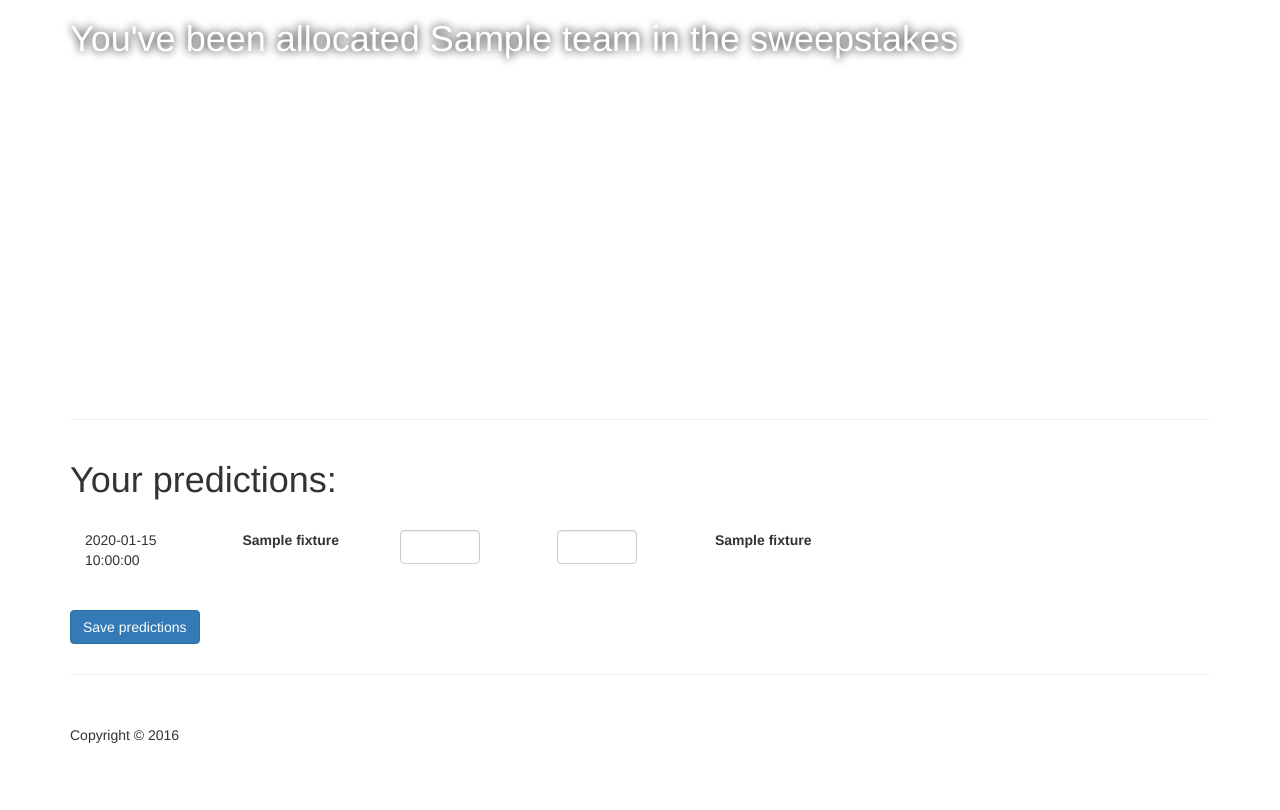
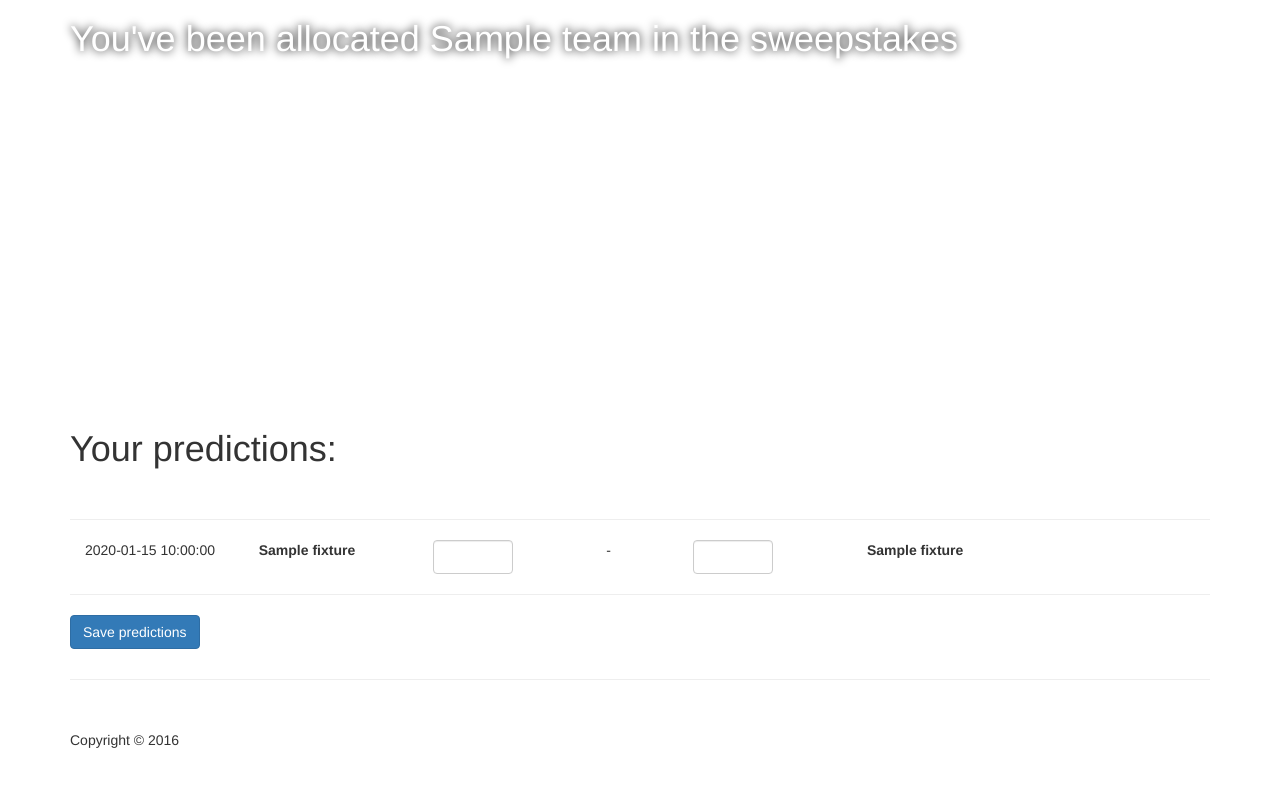
Before and after one commit to oliviervg1/euro2016-predictions, a Flask app: template src/templates/index.html in a window 1280 px wide. Shown: the part 81-891 px from the top of the page. Before the commit the page ends 824 px from the top, so only its background shows below. Run offline with Flask 2, Linux system fonts and the light colour scheme; tables that the repository leaves empty hold one stand-in row (values such as "Sample post"); the template is opened without the code that fills it: values that come from a table or form of the project are taken from there, most other values are stand-ins (such as "Sample title", 1, 10 or a date in 2020); parts of the project's set-up code (start-up, migrations or seed data) failed here and were passed over; some libraries are stand-ins or nearby versions.

Commit message:
Some more formatting fixes

```diff
--- a/src/static/css/business-frontpage.css
+++ b/src/static/css/business-frontpage.css
@@ -46,6 +46,10 @@ body {
     width: 80px !important;
 }
 
+.text-margin-top {
+    margin-top: 30px;
+}
+
 .text-margin-bottom {
     margin-bottom: 30px;
 }
--- a/src/templates/index.html
+++ b/src/templates/index.html
@@ -56,19 +56,19 @@
     <!-- Page Content -->
     <div class="container">
 
-        <hr>
-
         <div class="row">
             <div class="col-sm-12">
-                <h1 class="text-margin-bottom">Your predictions:</h1>
+                <h1 class="text-margin-top text-margin-bottom">Your predictions:</h1>
             </div>
         </div>
+
+        <hr>
 
         <form class="form-inline">
             {% for fixture in fixtures %}
             {% set game = fixture.homeTeamName + '_' + fixture.awayTeamName %}
-            <div class="row text-margin-bottom">
-                <div class="col-sm-10">
+            <div class="row">
+                <div class="col-sm-11">
                     <div class="form-group form-group-width">
                         <div class="col-sm-2">
                             <p>{{ fixture.date }}</p>
@@ -80,6 +80,9 @@
                             <input type="hidden" name="home_team_{{ loop.index }}" value="{{ fixture.homeTeamName }}">
                             <input type="number" min="0" name="home_score_{{ loop.index }}" class="form-control form-width" id="home_score_{{ loop.index }}" value="{{ user.predictions[game] }}">
                         </div>
+                        <div class="col-sm-1">
+                            <p>-</p>
+                        </div>
                         <div class="col-sm-2">
                             <input type="hidden" name="away_team_{{ loop.index }}" value="{{ fixture.awayTeamName }}">
                             <input type="number" min="0" name="away_score_{{ loop.index }}" class="form-control form-width" id="away_score_{{ loop.index }}" value="{{ user.predictions[game] }}">
@@ -90,6 +93,7 @@
                     </div>
                 </div>
             </div>
+            <hr>
             {% endfor %}
             <!-- /.row -->
 
```
